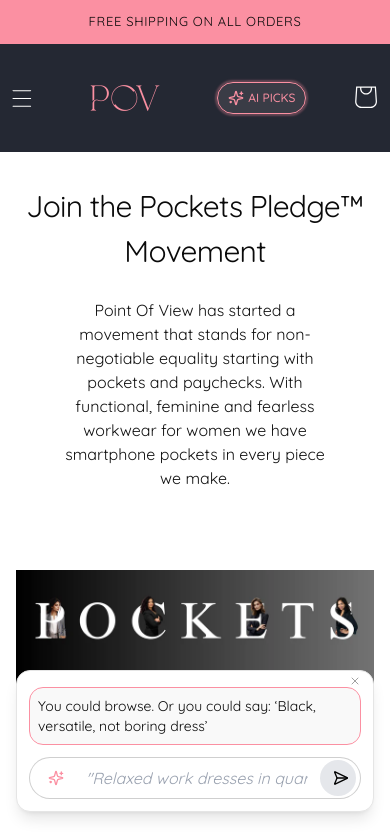
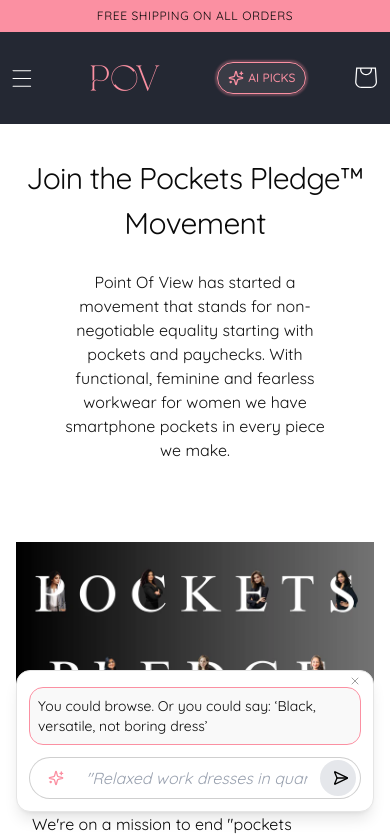
Before and after one commit to 01adv/pov-shopify, a Next.js app: page /about-us in a window 390 px wide. Shown: the top 840 px of the page. Built offline with nearby package versions, Linux system fonts and the light colour scheme.

Commit message:
decreased header padding

```diff
--- a/components/Header.tsx
+++ b/components/Header.tsx
@@ -107,12 +107,12 @@ const Header = () => {
 
     return (
         <div className='sticky top-0 z-50 '>
-            <div className=" bg-primary py-3 text-center text-[13px] tracking-wider">
+            <div className=" bg-primary py-2 md:py-3 text-center text-xs md:text-[13px] tracking-wider">
                 FREE SHIPPING ON ALL ORDERS
             </div>
 
             <header className="bg-secondary relative">
-                <div className="mx-auto flex max-w-6xl px-3 md:px-6 py-6 xl:px-7 items-center justify-between relative">
+                <div className="mx-auto flex max-w-6xl py-4 md:py-6 px-3 md:px-6 xl:px-7 items-center justify-between relative">
                     <nav className="hidden lg:flex items-center gap-8">
                         <div className="group relative">
                             <Link
```
